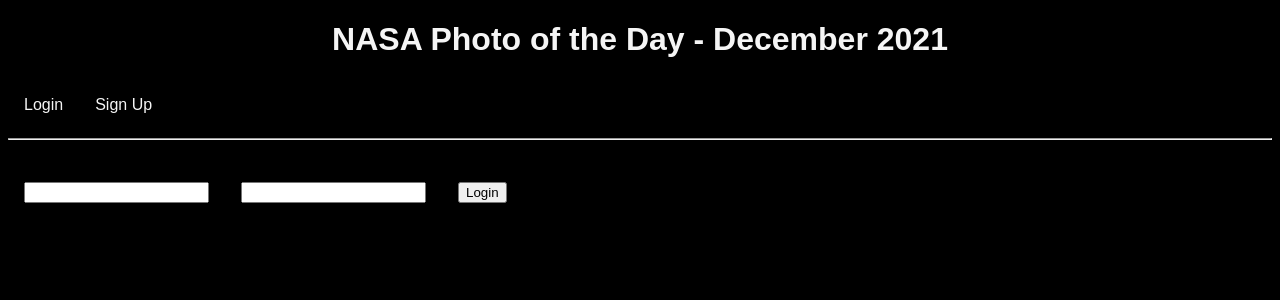
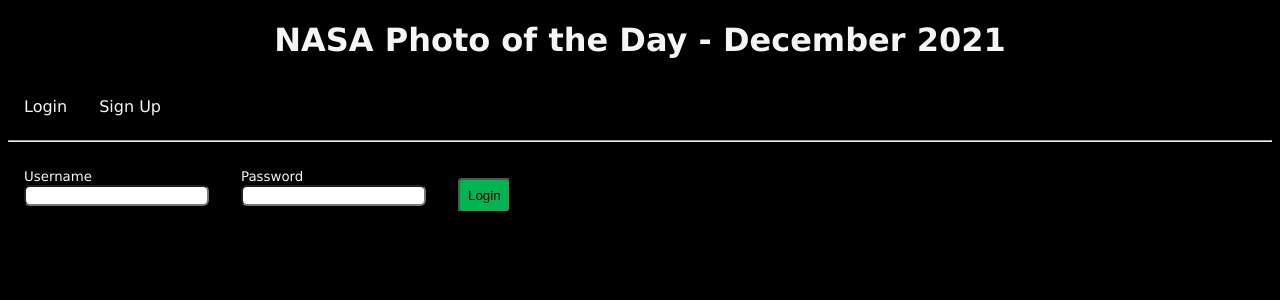
Before and after one commit to nightsandwich/shopify-spacestagram, a React (Create React App) app: page / in a window 1280 px wide. Shown: the top 300 px of the page. Built offline with nearby package versions, Linux system fonts and the light colour scheme; no server answers.

Commit message:
changed border-radius of login/sign up

```diff
--- a/client/components/AuthForm.js
+++ b/client/components/AuthForm.js
@@ -24,7 +24,7 @@
           <input name="password" type="password" />
         </div>
         <div>
-          <button type="submit">{displayName}</button>
+          <button className="submit-button" type="submit">{displayName}</button>
         </div>
         {error && error.response && <div> {error.response.data} </div>}
       </form>
--- a/client/components/Images.js
+++ b/client/components/Images.js
@@ -61,7 +61,7 @@
 
   return (
     <div>
-      <Button variant='filled'  sx={{color: 'white', backgroundColor: 'dodgerBlue', mb: 1}} onClick={async() => await dispatch(addImage())}>Add Photo from a Random Date</Button>
+      <Button variant='filled'  sx={{color: 'white', backgroundColor: 'dodgerBlue', mb: 1, ml: 1}} onClick={async() => await dispatch(addImage())}>Random Photo</Button>
       <div style={{display: 'flex', flexWrap: 'wrap', justifyContent: 'stretch', alignItems: 'stretch'}}>
         {
           images.map(image => {
--- a/client/components/Navbar.js
+++ b/client/components/Navbar.js
@@ -9,7 +9,7 @@
     <nav>
       {isLoggedIn ? (
         <div>
-          <a href="#" onClick={handleClick}>
+          <a style={{color: 'red'}} href="#" onClick={handleClick}>
             Logout {username}
           </a>
         </div>
--- a/public/style.css
+++ b/public/style.css
@@ -1,5 +1,5 @@
 body {
-  font-family: sans-serif;
+  font-family: 'Lucida Sans', 'Lucida Sans Regular', 'Lucida Grande', 'Lucida Sans Unicode', Geneva, Verdana, sans-serif;
   background-color: black;
 }
 
@@ -21,11 +21,27 @@
   margin: 1em;
   display: inline-block;
 }
- .image-card:hover {
+
+.image-card:hover {
   opacity: .9;
   border-radius: 8;
   box-shadow: 0 0px 3px 3px #0745a3;
  }
+
  .image-card {
    padding: .5rem;
  }
+
+ label {
+   color: whitesmoke;
+ }
+
+ input {
+   border-radius: 6px;
+ }
+
+ .submit-button {
+   background-color: rgb(0, 180, 81);
+   border-radius: 4px;
+   padding: .5rem;
+ }
```
Also changed, not shown: 1 other file (tests, documents, lock files or other folders).
